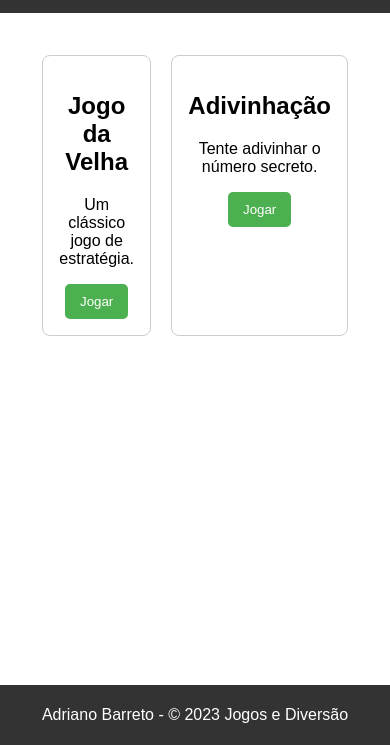
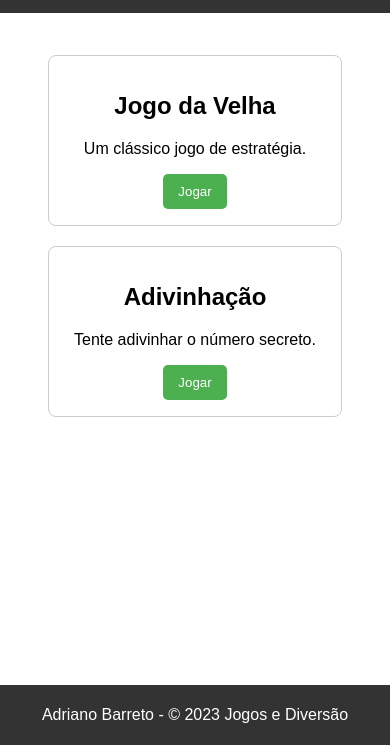
Before and after one commit to AdrianoBarreto/DiversaoInterativa, a plain HTML site: page index.html in a window 390 px wide. Shown: the part 99-844 px from the top of the page. Drawn offline with Linux system fonts and the light colour scheme.

Commit message:
Segunda Versao (css)

```diff
--- a/css/styles.css
+++ b/css/styles.css
@@ -9,7 +9,6 @@ header {
     color: white;
     padding: 1em;
     text-align: center;
-
 }
 
 header h1 {
@@ -71,3 +70,15 @@ footer {
     bottom: 0;
     width: 100%;
 }
+
+/* Adicionando uma media query para estilos em dispositivos móveis */
+@media screen and (max-width: 600px) {
+    #games {
+        flex-direction: column;
+        align-items: center;
+    }
+
+    .game {
+        width: 80%;
+    }
+}
```
